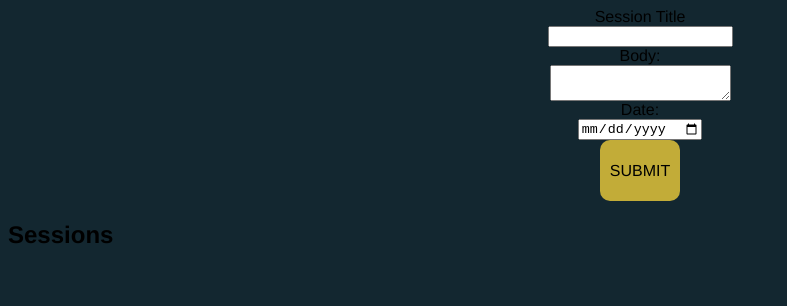
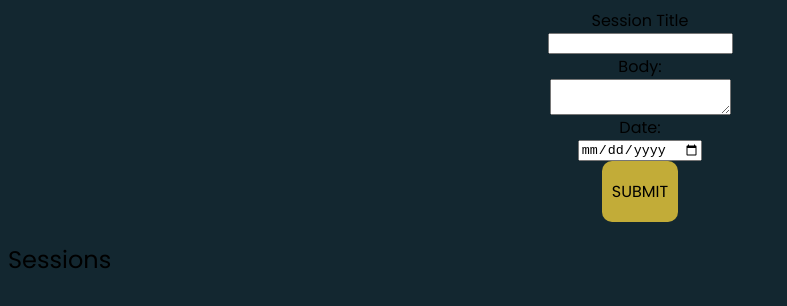
Before and after one commit to alliebourden/fableforge, a React (Vite) app: page / in a window 1280 px wide. Shown: the top 306 px of the page, without its empty margins (0-787 px from the left). Built offline with nearby package versions, Linux system fonts and the light colour scheme.

Commit message:
updated font family to poppins

```diff
--- a/index.html
+++ b/index.html
@@ -3,7 +3,9 @@
   <head>
     <meta charset="UTF-8" />
     <meta name="viewport" content="width=device-width, initial-scale=1.0" />
-    <title>FableForge</title>
+    <link rel="preconnect" href="https://fonts.googleapis.com">
+    <link rel="preconnect" href="https://fonts.gstatic.com" crossorigin>
+    <link href="https://fonts.googleapis.com/css2?family=Poppins&display=swap" rel="stylesheet">
   </head>
   <body>
     <div id="root"></div>
--- a/src/index.css
+++ b/src/index.css
@@ -1,5 +1,5 @@
 :root {
-  font-family: "Poppins-Regular", Helvetica;
+  font-family: 'Poppins', sans-serif;
 
   background-color: #132730;
 
```
